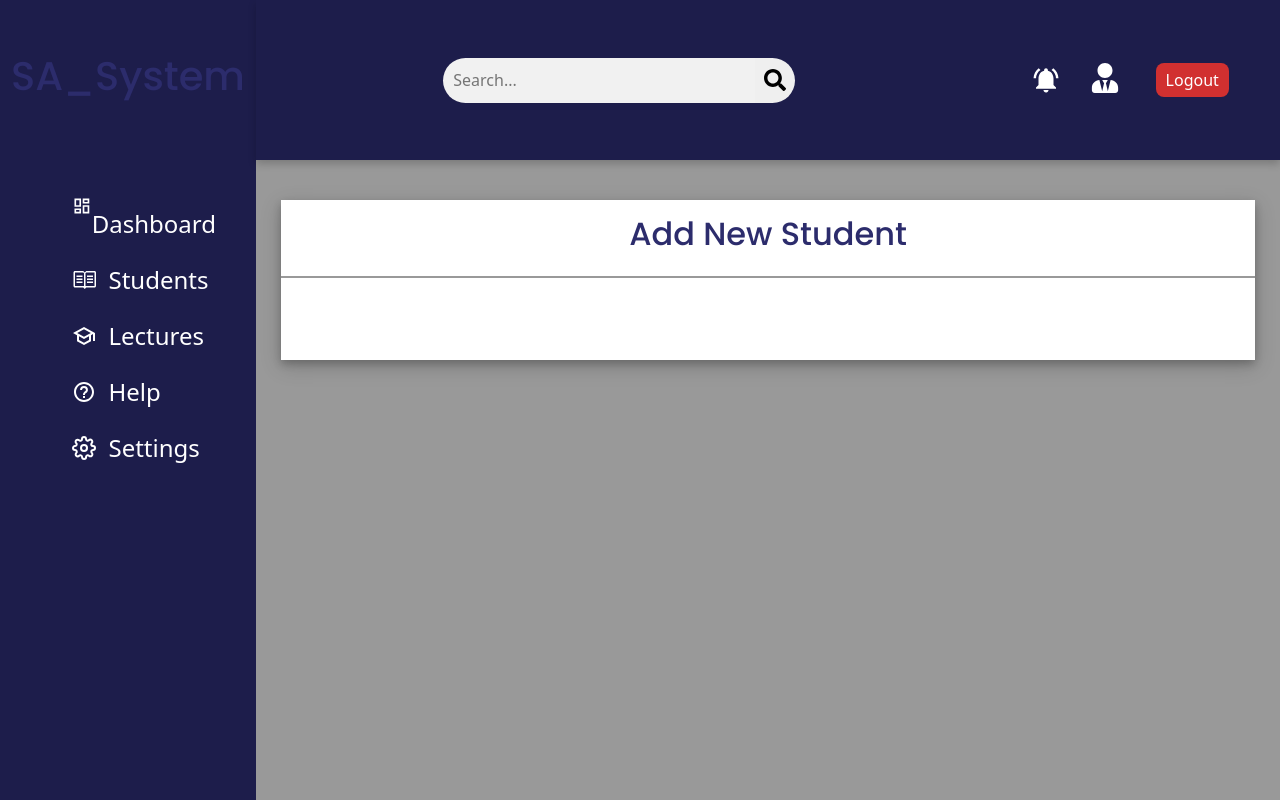
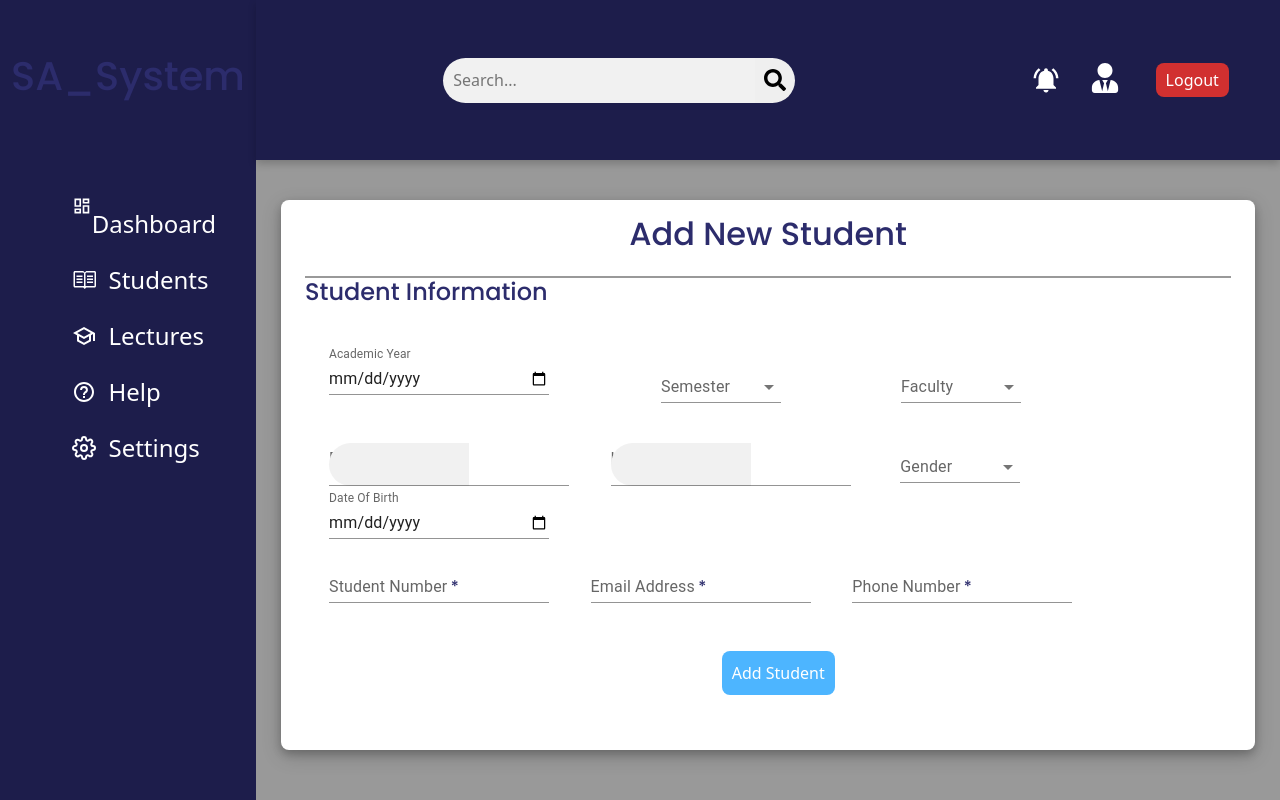
Before and after one commit to SPMazibuko/sa-admin, a React (Create React App) app: page /addstudent in a window 1280 px wide. Built offline with nearby package versions, Linux system fonts and the light colour scheme.

Commit message:
material ui

```diff
--- a/package.json
+++ b/package.json
@@ -3,6 +3,10 @@
   "version": "0.1.0",
   "private": true,
   "dependencies": {
+    "@date-io/date-fns": "^2.14.0",
+    "@emotion/react": "^11.9.0",
+    "@emotion/styled": "^11.8.1",
+    "@mui/material": "^5.8.1",
     "@testing-library/jest-dom": "^5.16.4",
     "@testing-library/react": "^13.2.0",
     "@testing-library/user-event": "^13.5.0",
--- a/src/components/addStudent/AddStudent.js
+++ b/src/components/addStudent/AddStudent.js
@@ -1,9 +1,31 @@
-import React from 'react';
+import React, {useState} from 'react';
 import './addStudent.css';
 import { Sidebar } from '../sidebar/Sidebar';
 import { Header } from '../header/Header';
+import InputLabel from '@mui/material/InputLabel';
+import MenuItem from '@mui/material/MenuItem';
+import FormControl from '@mui/material/FormControl';
+import Select from '@mui/material/Select';
+import TextField from '@mui/material/TextField';
 
 function AddStudent() {
+    const [academicYear, setAcademicYear] = useState('');
+    const [semester, setSemester] = useState(null);
+    const [gender, setGender ] = useState('');
+    const [faculty, setFaculty ] = useState('');
+
+    const handleChangeSemester = (event) => {
+        setSemester(event.target.value);
+      };
+
+      const handleChangeGender = (event) => {
+        setGender(event.target.value);
+      };
+
+      const handleChangeFaculty = (event) => {
+        setFaculty(event.target.value);
+      };
+
   return (
     <div>
         <Sidebar />
@@ -15,7 +37,94 @@ function AddStudent() {
                         <h2>Add New Student</h2>
                     </div>
                     <table>
-
+                        <h4>Student Information</h4>
+                        <div className='row-1'>
+                        <TextField
+                            id="academicYear"
+                            label="Academic Year"
+                            type="date"
+                            sx={{ width: 220 }}
+                            InputLabelProps={{
+                            shrink: true,
+                            }}
+                            variant="standard"
+                        />
+                    &nbsp;&nbsp;&nbsp;&nbsp;&nbsp;&nbsp;&nbsp;&nbsp;&nbsp;&nbsp;&nbsp;&nbsp;&nbsp;&nbsp;&nbsp;&nbsp;&nbsp;&nbsp;&nbsp;&nbsp;&nbsp;&nbsp;&nbsp;&nbsp;&nbsp;
+                        <FormControl variant="standard" sx={{ m: 1, minWidth: 120 }}>
+                            <InputLabel id="semester">Semester</InputLabel>
+                            <Select
+                                labelId="semester-label"
+                                id="semester"
+                                value={semester}
+                                onChange={handleChangeSemester}
+                                label="Semester"
+                            >
+                                <MenuItem value="">
+                                    <em>None</em>
+                                </MenuItem>
+                                <MenuItem value={1}>Semester 1</MenuItem>
+                                <MenuItem value={2}>Semester 2</MenuItem>
+                            </Select>
+                        </FormControl>
+                        &nbsp;&nbsp;&nbsp;&nbsp;&nbsp;&nbsp;&nbsp;&nbsp;&nbsp;&nbsp;&nbsp;&nbsp;&nbsp;&nbsp;&nbsp;&nbsp;&nbsp;&nbsp;&nbsp;&nbsp;&nbsp;&nbsp;&nbsp;&nbsp;&nbsp;
+                        <FormControl variant="standard" sx={{ m: 1, minWidth: 120 }}>
+                                <InputLabel id="faculty">Faculty</InputLabel>
+                                    <Select
+                                        labelId="faculty-label"
+                                        id="faculty"
+                                        value={faculty}
+                                        onChange={handleChangeFaculty}
+                                        label="Faculty"
+                                    >
+                                        <MenuItem value="">
+                                            <em>None</em>
+                                        </MenuItem>
+                                        <MenuItem value='H'>Humannities</MenuItem>
+                                        <MenuItem value='ICT'>Information & Communications Technology</MenuItem>
+                                    </Select>
+                            </FormControl>
+                        </div>
+                        <div className='row-2'>
+                            <TextField id="fname" label="First Name" variant="standard" required placeholder='First Name' type='text' />
+                            &nbsp;&nbsp;&nbsp;&nbsp;&nbsp;&nbsp;&nbsp;&nbsp;&nbsp;&nbsp;
+                            <TextField id="lname" label="Last Name" variant="standard" required placeholder='Last Name'/>
+                            &nbsp;&nbsp;&nbsp;&nbsp;&nbsp;&nbsp;&nbsp;&nbsp;&nbsp;&nbsp;
+                            <FormControl variant="standard" sx={{ m: 1, minWidth: 120 }}>
+                                <InputLabel id="gender">Gender</InputLabel>
+                                    <Select
+                                        labelId="gender-label"
+                                        id="gender"
+                                        value={gender}
+                                        onChange={handleChangeGender}
+                                        label="Gender"
+                                    >
+                                        <MenuItem value="">
+                                            <em>None</em>
+                                        </MenuItem>
+                                        <MenuItem value={'M'}>Male</MenuItem>
+                                        <MenuItem value={'F'}>Female</MenuItem>
+                                    </Select>
+                            </FormControl>
+                            &nbsp;&nbsp;&nbsp;&nbsp;&nbsp;&nbsp;&nbsp;&nbsp;&nbsp;&nbsp;
+                            <TextField
+                                id="dob"
+                                label="Date Of Birth"
+                                type="date"
+                                sx={{ width: 220 }}
+                                InputLabelProps={{
+                                shrink: true,
+                                }}
+                                variant="standard"
+                            />
+                        </div>
+                        <div className='row-3'>
+                        <TextField id="snum" type='number' label="Student Number" variant="standard" required placeholder='Student Number'/>
+                        &nbsp;&nbsp;&nbsp;&nbsp;&nbsp;&nbsp;&nbsp;&nbsp;&nbsp;&nbsp;
+                        <TextField id="email" type='email' label="Email Address" variant="standard" required placeholder='Email Address'/>
+                        &nbsp;&nbsp;&nbsp;&nbsp;&nbsp;&nbsp;&nbsp;&nbsp;&nbsp;&nbsp;
+                        <TextField id="pnumber" type='tel' label="Phone Number" variant="standard" required placeholder='Phone Number'/>
+                        </div>
+                        <button className='parent-btn'>Add Student</button>
                     </table>
                 </div>
             </div>
--- a/src/components/addStudent/addStudent.css
+++ b/src/components/addStudent/addStudent.css
@@ -16,4 +16,34 @@
     display: flex;
     flex-direction: column;
     margin-top: 5vh;
+    padding:0 1.5rem;
+    border-radius: 0.5rem;
+
 }
+
+.add-student > table {
+    padding: 1.5rem;
+}
+
+.row-1 {
+    padding:0.5rem 1.5rem;
+    margin-top: 2rem;
+}
+.row-2 {
+    padding:0.5rem 1.5rem;
+}
+
+.row-3 {
+    padding:0.5rem 1.5rem;
+    margin-bottom: 2.5rem;
+}
+
+.parent-btn{
+    background: var(--color-primary);
+    color: white;
+    padding: 10px 10px;
+    text-align: center;
+    margin-left: calc(90%/2);
+    border-radius: 0.5rem;
+    margin-bottom: 3.4rem;
+}
```
Also changed, not shown: 1 other file (tests, documents, lock files or other folders).
